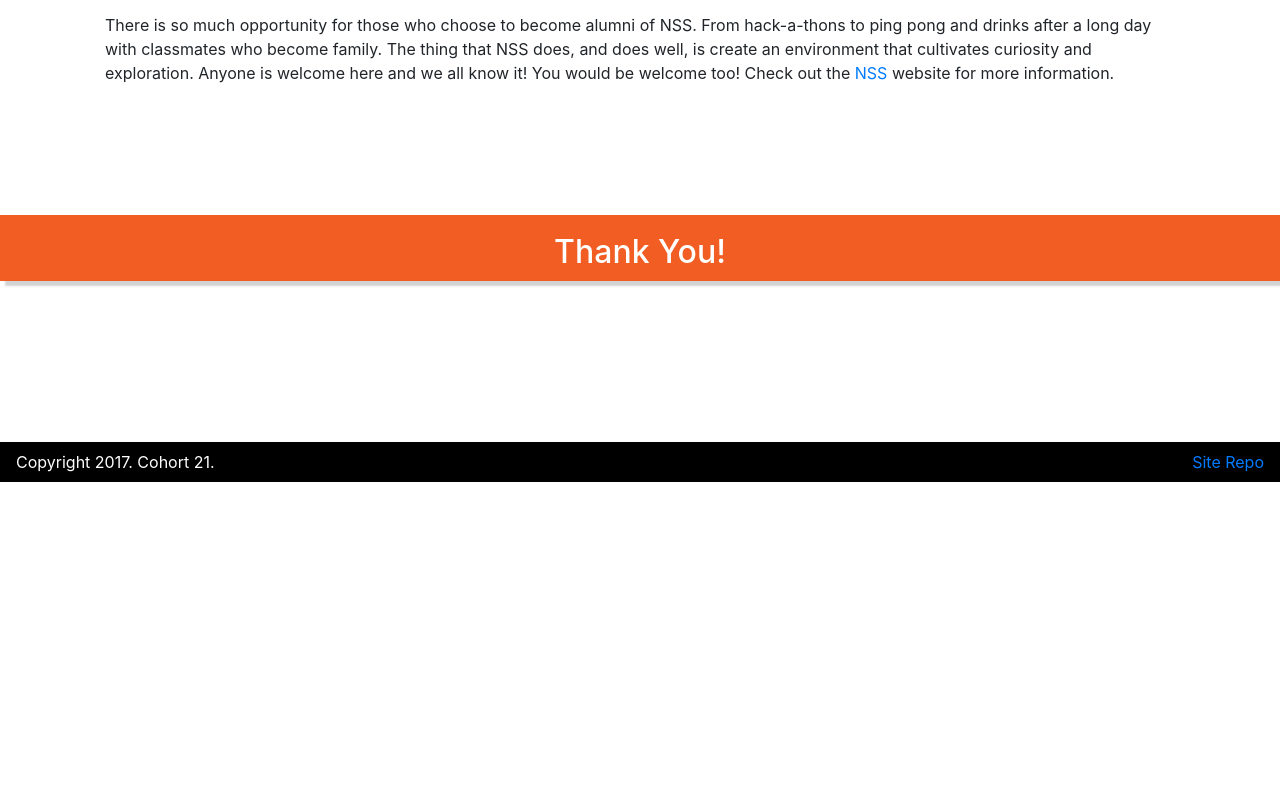
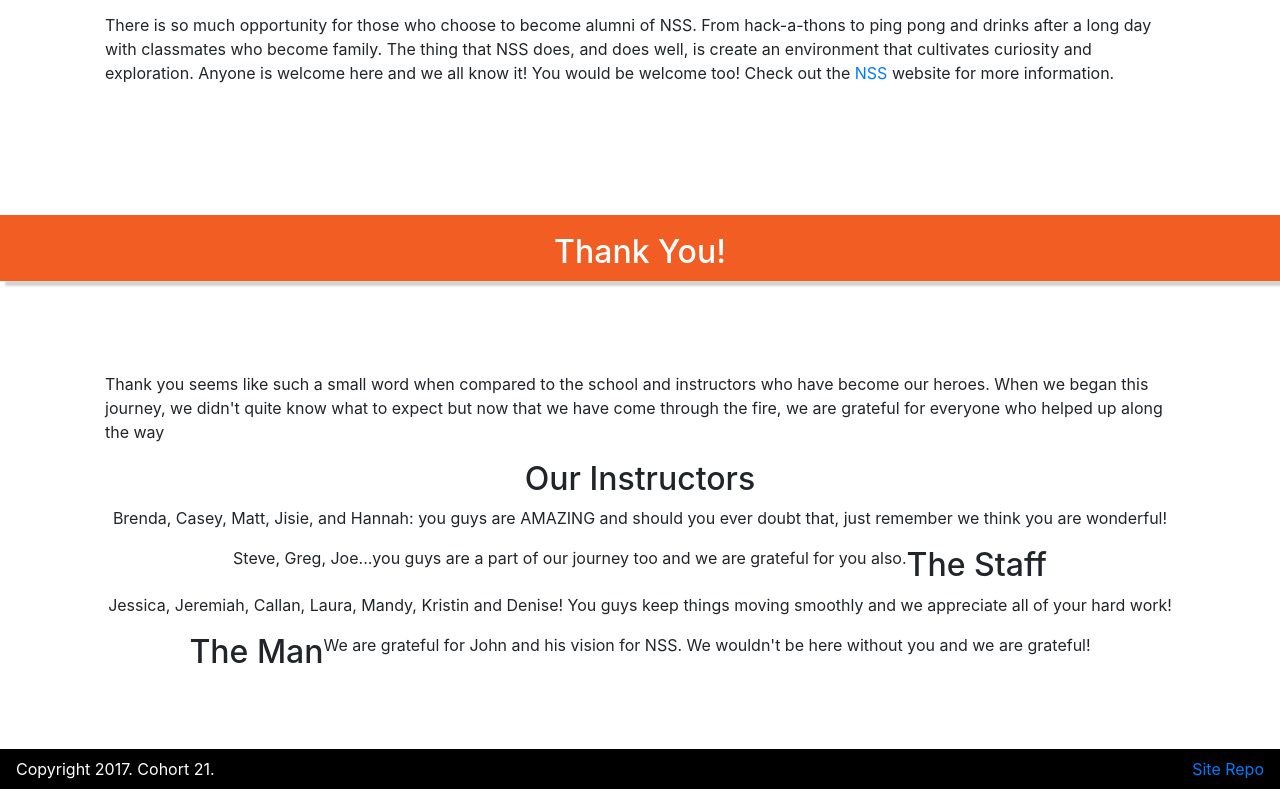
Before and after one commit to Cohort21-NashvilleSoftwareSchool/cohort-21-website, a plain HTML site: page index.html in a window 1280 px wide. Shown: the part 6619-7408 px from the top of the page. Before the commit the page ends 7101 px from the top, so only its background shows below. Drawn offline with nearby package versions, Linux system fonts and the light colour scheme.

Commit message:
updated index

```diff
--- a/index.html
+++ b/index.html
@@ -127,7 +127,14 @@
         </div>
         <div class="container words">
             <div id="thanks" class="row">
-
+                <p>Thank you seems like such a small word when compared to the school and instructors who have become our heroes. When we began this journey, we didn't quite know what to expect but now that we have come through the fire, we are grateful for everyone who helped up along the way</p>
+                <h2>Our Instructors</h2>
+                <p>Brenda, Casey, Matt, Jisie, and Hannah: you guys are AMAZING and should you ever doubt that, just remember we think you are wonderful!</p>
+                <p>Steve, Greg, Joe...you guys are a part of our journey too and we are grateful for you also.</p>
+                <h2>The Staff</h2>
+                <p>Jessica, Jeremiah, Callan, Laura, Mandy, Kristin and Denise! You guys keep things moving smoothly and we appreciate all of your hard work!</p>
+                <h2>The Man</h2>
+                <p>We are grateful for John and his vision for NSS. We wouldn't be here without you and we are grateful!</p>
             </div>
         </div>
     </main>
```
